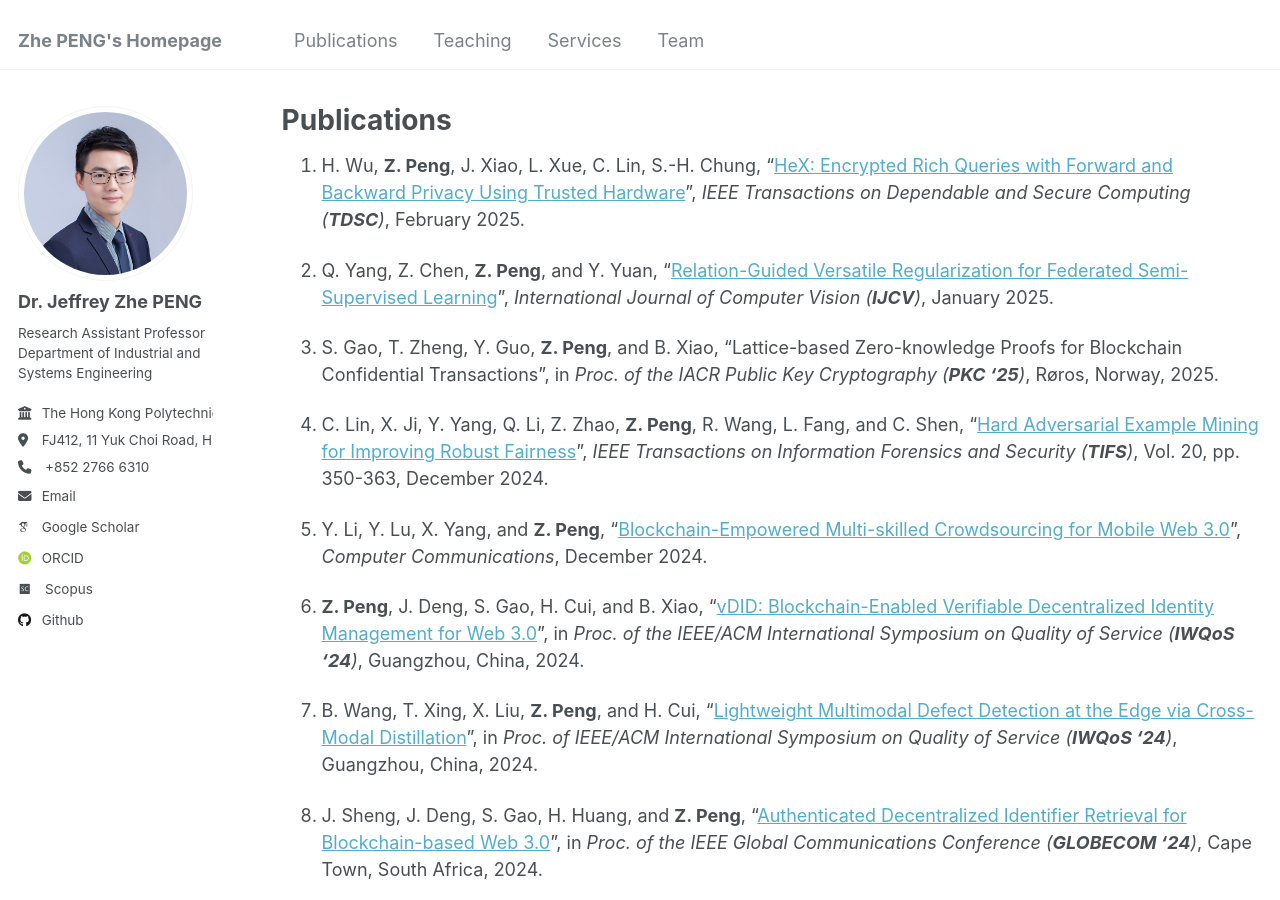
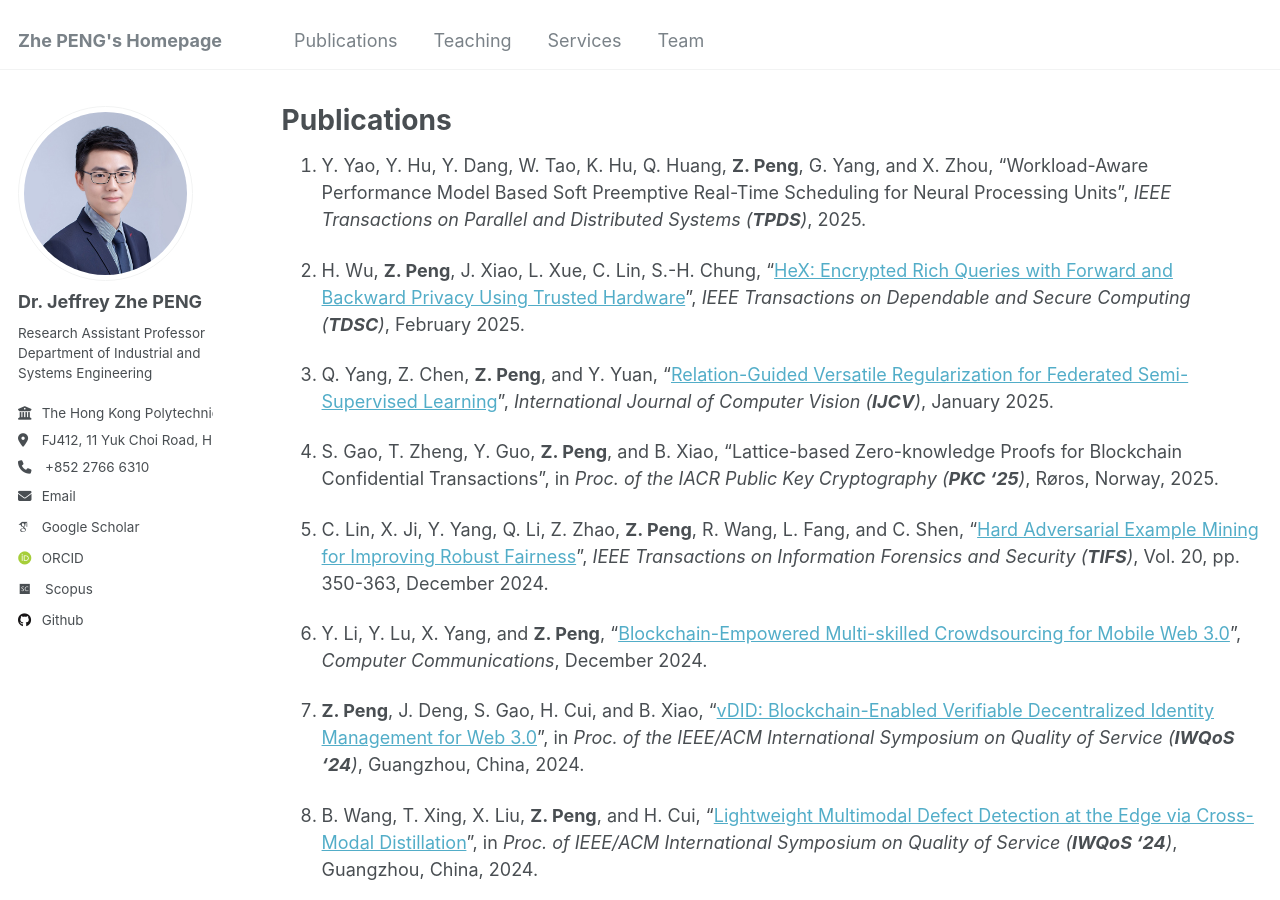
Before and after one commit to PENG-Zhe/peng-zhe.github.io, a Jekyll site: the page built from _pages/publications.md, in a window 1280 px wide and 900 px high. Built offline with Jekyll 4.4.1, drawn with Linux system fonts in a browser that asks for light colours; some web fonts are replaced.

Commit message:
Update publications.md

```diff
--- a/_pages/publications.md
+++ b/_pages/publications.md
@@ -3,6 +3,8 @@ title: "Publications"
 permalink: /publications/
 layout: archive
 ---
+
+1. Y. Yao, Y. Hu, Y. Dang, W. Tao, K. Hu, Q. Huang, **Z. Peng**, G. Yang, and X. Zhou, "Workload-Aware Performance Model Based Soft Preemptive Real-Time Scheduling for Neural Processing Units", _IEEE Transactions on Parallel and Distributed Systems (**TPDS**)_, 2025.
 
 1. H. Wu, **Z. Peng**, J. Xiao, L. Xue, C. Lin, S.-H. Chung, "[HeX: Encrypted Rich Queries with Forward and Backward Privacy Using Trusted Hardware](https://ieeexplore.ieee.org/document/10882945)", _IEEE Transactions on Dependable and Secure Computing (**TDSC**)_, February 2025.
 
```
